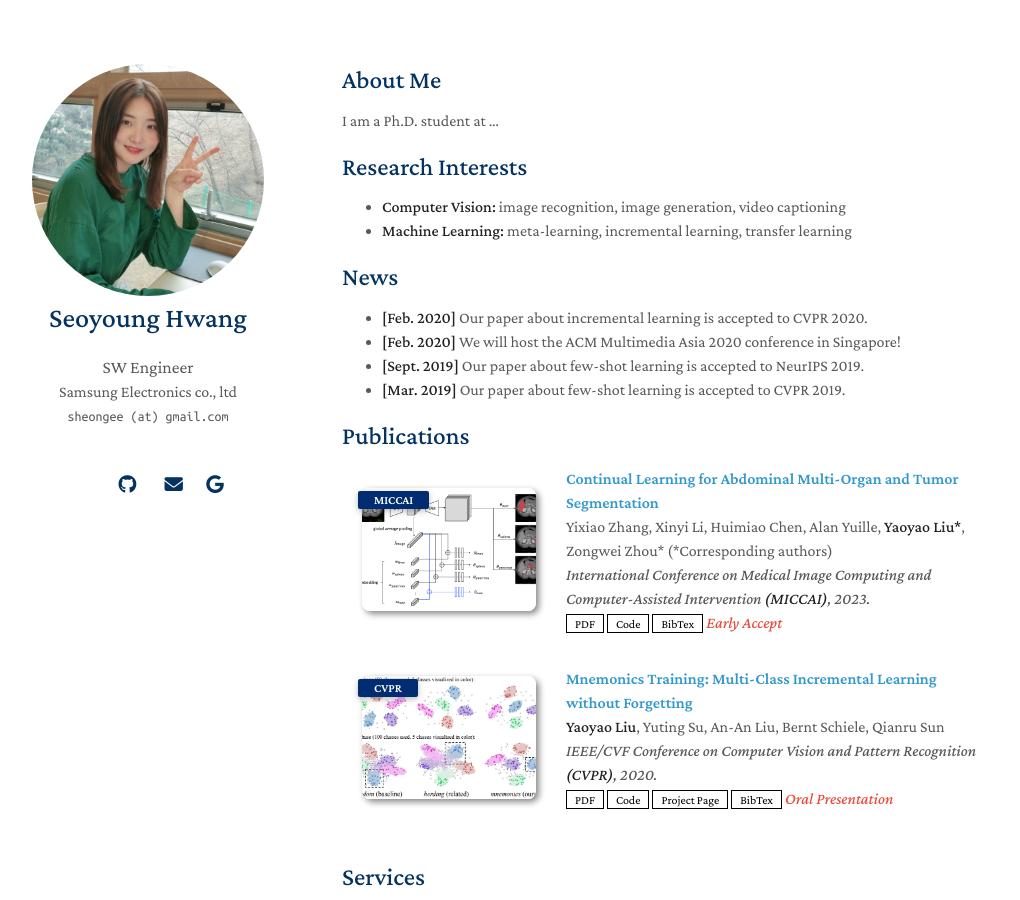
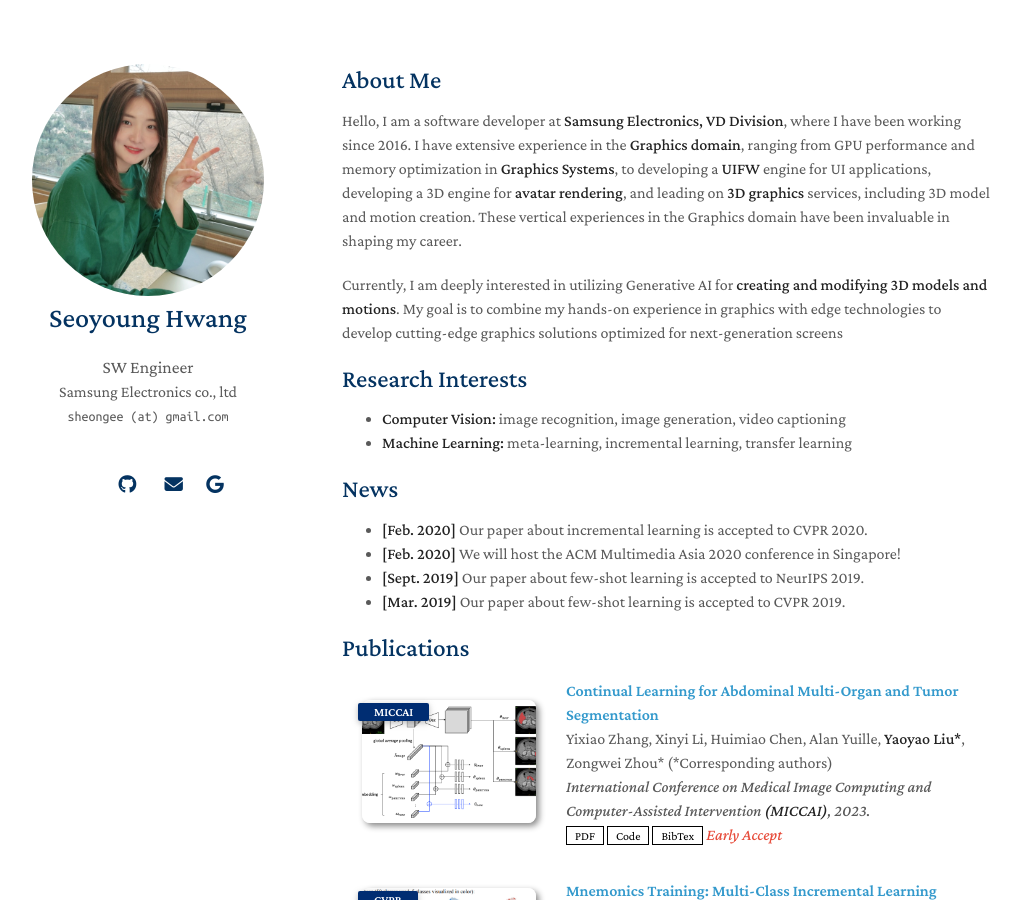
Before and after one commit to sy-hwang/sy-hwang.github.io, a Jekyll site: the page built from index.md, in a window 1280 px wide and 900 px high. Shown: the whole window, without its empty margins (128-1148 px from the left). Built offline with Jekyll 4.4.1, drawn with Linux system fonts in a browser that asks for light colours; a style sheet for code colours, icons or effects is not loaded; our own code applies the rules of GitHub Pages for plain Markdown files.

Commit message:
update about me

```diff
--- a/index.md
+++ b/index.md
@@ -4,7 +4,9 @@
 
 ## About Me
 
-I am a Ph.D. student at ...
+Hello, I am a software developer at <strong>Samsung Electronics, VD Division</strong>, where I have been working since 2016. I have extensive experience in the <strong>Graphics domain</strong>, ranging from GPU performance and memory optimization in <strong>Graphics Systems</strong>, to developing a <strong>UIFW</strong> engine for UI applications, developing a 3D engine for <strong>avatar rendering</strong>, and leading on <strong>3D graphics</strong> services, including 3D model and motion creation. These vertical experiences in the Graphics domain have been invaluable in shaping my career.
+
+Currently, I am deeply interested in utilizing Generative AI for <strong>creating and modifying 3D models and motions</strong>. My goal is to combine my hands-on experience in graphics with edge technologies to develop cutting-edge graphics solutions optimized for next-generation screens
 
 ## Research Interests
 
```
